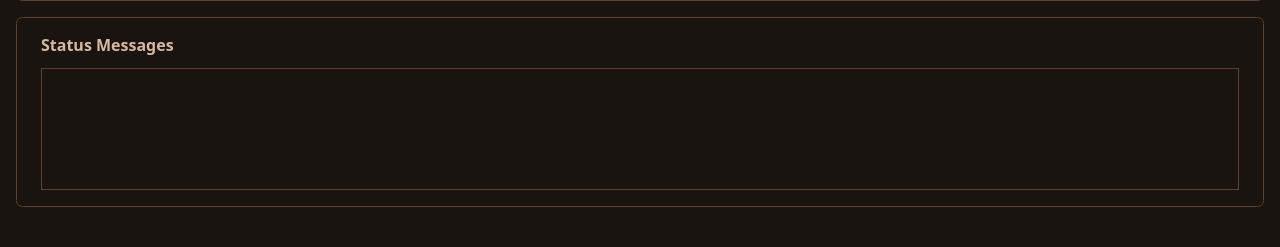
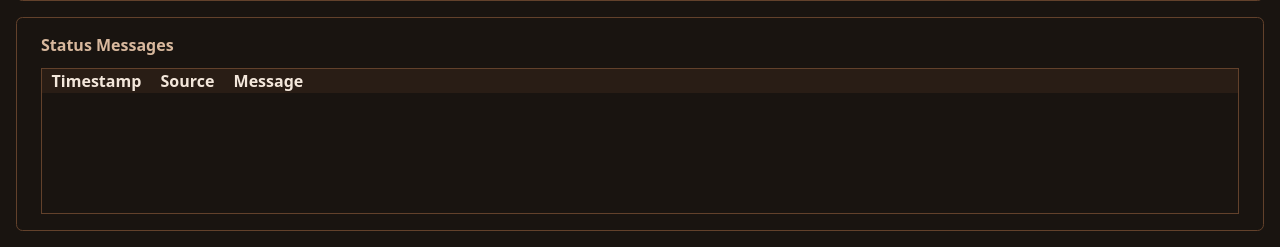
Before and after one commit to NadimGhaznavi/cmdb, a Python web app: template cmdb/server/templates/home.html in a window 1280 px wide. Shown: the part 609-856 px from the top of the page. Before the commit the page ends 816 px from the top, so only its background shows below. Run offline with Jinja, Linux system fonts and the light colour scheme; the template is opened without the code that fills it: most values are stand-ins (such as "Sample title", 1, 10 or a date in 2020); lists and menus that the app fills with data are empty.

Commit message:
Style: Structured status messages

```diff
--- a/cmdb/entity/StatusMessages.py
+++ b/cmdb/entity/StatusMessages.py
@@ -1,5 +1,6 @@
 """Hold the CMDB server's status history for its current lifetime."""
 
+from datetime import datetime, timezone
 from threading import Lock
 import sys
 
@@ -10,10 +11,11 @@ class StatusMessages:
         self._lock = Lock()
 
     def append(self, message: str) -> None:
-        """Add one display line with the calling module's name."""
+        """Record one display line with its time and calling module's name."""
         source = sys._getframe(1).f_globals['__name__']
         with self._lock:
-            self._messages.append({'source': source, 'message': ' '.join(message.splitlines())})
+            self._messages.append({'timestamp': datetime.now(timezone.utc).isoformat(timespec='seconds'),
+                                   'source': source, 'message': ' '.join(message.splitlines())})
 
     def snapshot(self) -> list[dict[str, str]]:
         with self._lock:
--- a/cmdb/server/static/machines.css
+++ b/cmdb/server/static/machines.css
@@ -134,8 +134,11 @@ main { flex: 1; min-height: 28rem; display: flex; flex-direction: column; }
 
 .status-messages { border: 1px solid var(--border); border-radius: .4rem; padding: 1rem 1.5rem; }
 .status-messages h2 { font-size: 1rem; margin: 0 0 .75rem; }
-#status-messages { height: calc(7.5em + 2px); line-height: 1.5; overflow-y: auto; overflow-x: hidden; border: 1px solid var(--border); background: var(--background); }
-#status-messages > div { height: 1.5em; padding: 0 .6rem; white-space: pre; overflow: hidden; text-overflow: ellipsis; }
+#status-messages { height: calc(9em + 2px); line-height: 1.5; overflow: auto; border: 1px solid var(--border); background: var(--background); }
+.status-messages-table { width: 100%; border-collapse: separate; border-spacing: 0; }
+.status-messages-table th, .status-messages-table td { text-align: left; padding: 0 .6rem; white-space: nowrap; }
+.status-messages-table th { position: sticky; top: 0; background: var(--surface); }
+.status-messages-table th:nth-child(-n+2) { width: 1%; }
 #status-messages:focus-visible { outline: 2px solid var(--accent); outline-offset: 3px; }
 
 a { color: var(--accent); text-underline-offset: .2em; }
--- a/cmdb/server/static/status_messages.js
+++ b/cmdb/server/static/status_messages.js
@@ -1,5 +1,12 @@
 (() => {
   const box = document.getElementById('status-messages');
+  const rows = document.getElementById('status-message-rows');
+  const pad = value => String(value).padStart(2, '0');
+  function formatTimestamp(timestamp) {
+    const date = new Date(timestamp);
+    return `${date.getFullYear()}-${pad(date.getMonth() + 1)}-${pad(date.getDate())} ` +
+      `${pad(date.getHours())}:${pad(date.getMinutes())}:${pad(date.getSeconds())}`;
+  }
   let displayed = [];
   async function refreshStatusMessages() {
     try {
@@ -9,15 +16,19 @@
       const following = box.scrollTop + box.clientHeight >= box.scrollHeight - 1;
       // A shorter or changed prefix means the server has restarted.
       if (messages.length < displayed.length || displayed.some((message, i) =>
+        message.timestamp !== messages[i].timestamp ||
         message.source !== messages[i].source || message.message !== messages[i].message)) {
-        box.replaceChildren();
+        rows.replaceChildren();
         displayed = [];
       }
       for (const message of messages.slice(displayed.length)) {
-        const line = document.createElement('div');
-        line.textContent = `[${message.source}] ${message.message}`;
-        line.title = line.textContent;
-        box.append(line);
+        const row = document.createElement('tr');
+        for (const value of [formatTimestamp(message.timestamp), message.source, message.message]) {
+          const cell = document.createElement('td');
+          cell.textContent = value;
+          row.append(cell);
+        }
+        rows.append(row);
       }
       displayed = messages;
       if (following) box.scrollTop = box.scrollHeight;
--- a/cmdb/server/templates/home.html
+++ b/cmdb/server/templates/home.html
@@ -210,7 +210,12 @@
   </main>
 <section class="status-messages" aria-labelledby="status-messages-title">
   <h2 id="status-messages-title">Status Messages</h2>
-  <div id="status-messages" role="log" aria-live="polite" aria-relevant="additions" aria-label="Status Messages" tabindex="0"></div>
+  <div id="status-messages" role="log" aria-live="polite" aria-relevant="additions" aria-label="Status Messages" tabindex="0">
+    <table class="status-messages-table" aria-label="Status Messages">
+      <thead><tr><th scope="col">Timestamp</th><th scope="col">Source</th><th scope="col">Message</th></tr></thead>
+      <tbody id="status-message-rows"></tbody>
+    </table>
+  </div>
 </section>
 </body>
 </html>
```
Also changed, not shown: pages/server.md (+6 -5 lines), tests/test_application_scanner.py (+4 -2 lines), tests/test_machine_scanner.py (+2 -1 lines), tests/test_server.py (+11 -5 lines), tests/test_status_messages.py (+14 -1 lines), CHANGELOG.md.
